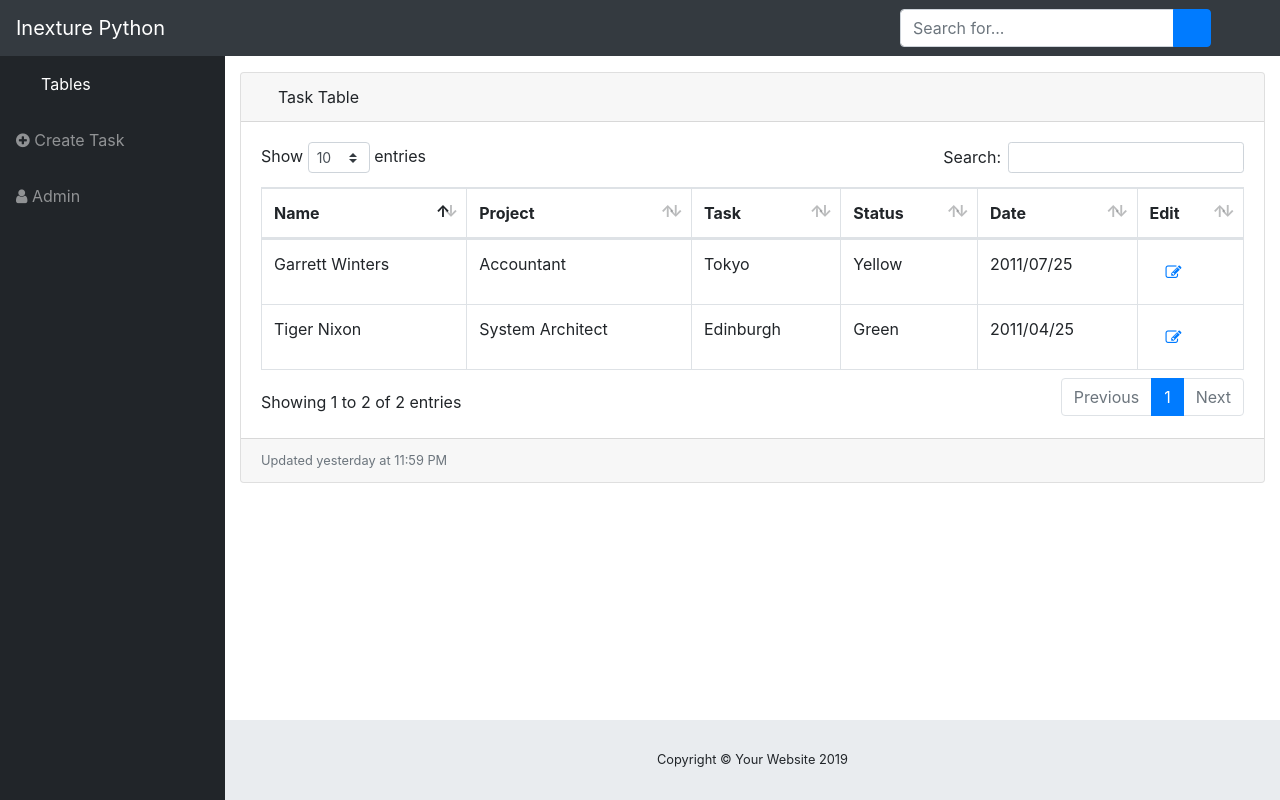
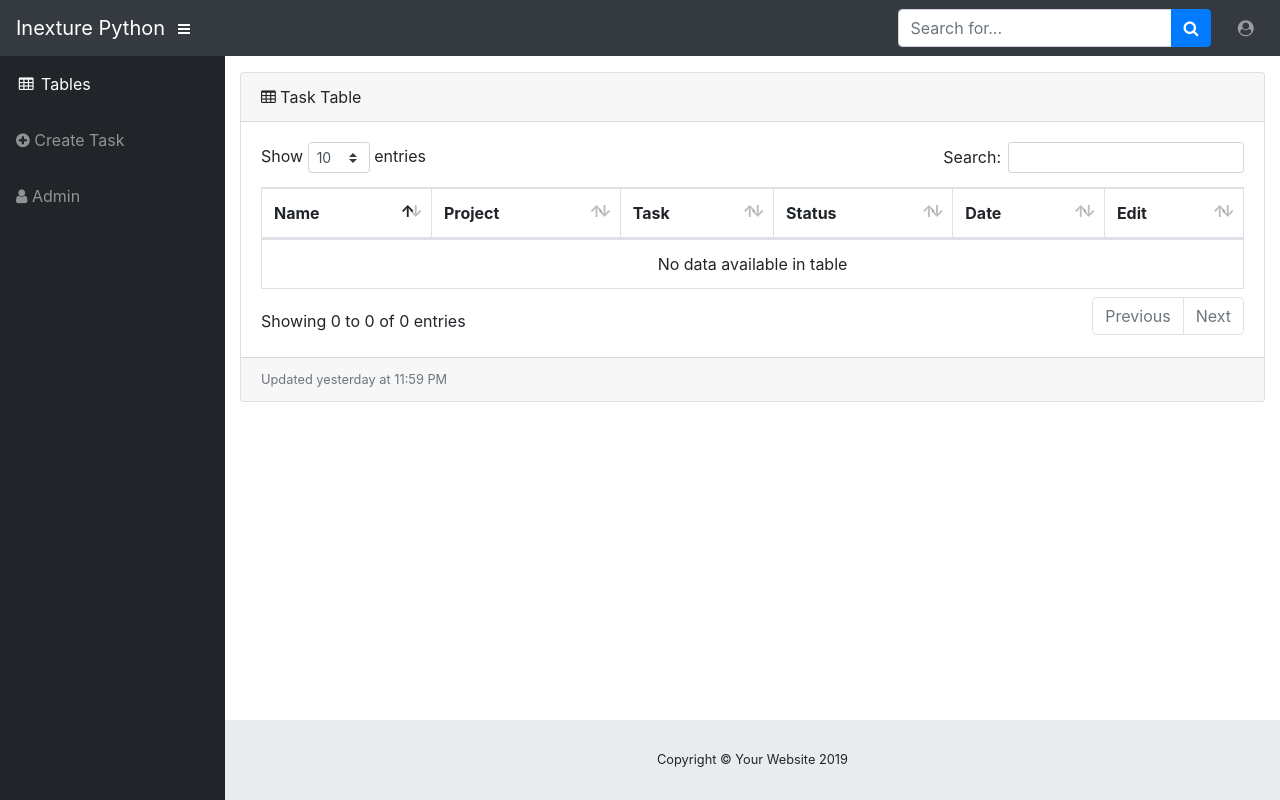
Before and after one commit to tapanhp/Daily-Task-Interface, a Flask app: template templates/tables.html in a window 1280 px wide. Run offline with Flask 2, Linux system fonts and the light colour scheme; the template is opened without the code that fills it, so the values that code supplies are empty; some web fonts are replaced.

Commit message:
Change schema structure for task serialization

```diff
--- a/app.py
+++ b/app.py
@@ -39,19 +39,19 @@ def index():
 
 
 @app.route('/tasks/', methods=['GET'])
-@login_required
+# @login_required
 def get_tasks():
     return get_all_tasks()
 
 
 @app.route('/task/<int:user_id>/', methods=['GET'])
-@login_required
+# @login_required
 def get_task_main(user_id):
     return get_task(user_id)
 
 
 @app.route('/task/', methods=["POST"])
-@login_required
+# @login_required
 def create_task_main():
     return create_task()
 
--- a/templates/base.html
+++ b/templates/base.html
@@ -34,7 +34,7 @@
     <span class="navbar-brand mr-1">Inexture Python</span>
 
     <button class="btn btn-link btn-sm text-white order-1 order-sm-0" id="sidebarToggle" href="#">
-      <i class="fas fa-bars"></i>
+      <i class="fa fa-bars"></i>
     </button>
 
     <!-- Navbar Search -->
@@ -43,7 +43,7 @@
         <input type="text" class="form-control" placeholder="Search for..." aria-label="Search" aria-describedby="basic-addon2">
         <div class="input-group-append">
           <button class="btn btn-primary" type="button">
-            <i class="fas fa-search"></i>
+            <i class="fa fa-search"></i>
           </button>
         </div>
       </div>
@@ -53,7 +53,7 @@
     <ul class="navbar-nav ml-auto ml-md-0">
       <li class="nav-item dropdown no-arrow">
         <a class="nav-link dropdown-toggle" href="#" id="userDropdown" role="button" data-toggle="dropdown" aria-haspopup="true" aria-expanded="false">
-          <i class="fas fa-user-circle fa-fw"></i>
+          <i class="fa fa-user-circle fa-fw"></i>
         </a>
         <div class="dropdown-menu dropdown-menu-right" aria-labelledby="userDropdown">
           <div class="dropdown-divider"></div>
@@ -72,7 +72,7 @@
 
 
     <a class="scroll-to-top rounded" href="#page-top">
-    <i class="fas fa-angle-up"></i>
+    <i class="fa fa-angle-up"></i>
   </a>
 
   <!-- Logout Modal-->
@@ -93,9 +93,9 @@
       </div>
     </div>
   </div>
-
   <!-- Bootstrap core JavaScript-->
-  <script src="../static/js/jquery.min.js"></script>
+  <script src="https://ajax.googleapis.com/ajax/libs/jquery/3.4.1/jquery.min.js" type="text/javascript"></script>
+{#  <script src="../static/js/jquery.min.js"></script>#}
   <script src="../static/js/bootstrap.bundle.min.js"></script>
 
   <!-- Core plugin JavaScript-->
@@ -110,6 +110,8 @@
 
   <!-- Demo scripts for this page-->
   <script src="../static/js/datatables-demo.js"></script>
+    {% block script %}
+    {% endblock %}
 
   </body>
 </html>
--- a/templates/tables.html
+++ b/templates/tables.html
@@ -6,7 +6,7 @@
         <ul class="sidebar navbar-nav">
             <li class="nav-item active">
                 <a class="nav-link" href="tables.html">
-          <i class="fas fa-fw fa-table"></i>
+                    <i class="fa fa-fw fa-table"></i>
                     <span>Tables</span></a>
             </li>
             <li class="nav-item">
@@ -28,8 +28,9 @@
                 <!-- DataTables Example -->
                 <div class="card mb-3">
                     <div class="card-header">
-            <i class="fas fa-table"></i>
-            Task Table</div>
+                        <i class="fa fa-table"></i>
+                        Task Table
+                    </div>
                     <div class="card-body">
                         <div class="table-responsive">
                             <table class="table table-bordered" id="dataTable" width="100%" cellspacing="0">
@@ -43,46 +44,6 @@
                                     <th>Edit</th>
                                 </tr>
                                 </thead>
-                <tbody>
-                <script>
-                  $.ajax({
-                    url: "https://",
-                    type: 'GET',
-                    dataType: 'json', // added data type
-                    success: function (res) {
-                      var task_data = '';
-                      $.each(res, function (key, value) {
-                        task_data += '<tr>';
-                        task_data += '<td>' + value.name + '</td>';
-                        task_data += '<td>' + value.project + '</td>';
-                        task_data += '<td>' + value.task_title + '</td>';
-                        task_data += '<td>' + value.status + '</td>';
-                        task_data += '<td>' + value.date + '</td>';
-                        task_data += "<td><a class='nav-link' href='edit.html'><i class='fa fa-pencil-square-o'></i></td>";
-                        task_data += '</tr>';
-
-                      })
-                      $('#task_table').append(task_data);
-                    }
-                  });
-                </script>
-                  <tr>
-                    <td>Tiger Nixon</td>
-                    <td>System Architect</td>
-                    <td>Edinburgh</td>
-                    <td>Green</td>
-                    <td>2011/04/25</td>
-                    <td><a class="nav-link" href="edit.html"><i class="fa fa-pencil-square-o"></i></td>
-                  </tr>
-                  <tr>
-                    <td>Garrett Winters</td>
-                    <td>Accountant</td>
-                    <td>Tokyo</td>
-                    <td>Yellow</td>
-                    <td>2011/07/25</td>
-                    <td><a class="nav-link" href="edit.html"><i class="fa fa-pencil-square-o"></i></td>
-                  </tr>
-                </tbody>
                             </table>
                         </div>
                     </div>
@@ -106,3 +67,31 @@
     </div>
     <!-- /#wrapper -->
 {% endblock %}
+
+{% block script %}
+    <script>
+        window.onload = function append_data_table() {
+            $.ajax({
+                url: "http://127.0.0.1:5000/tasks/",
+                type: 'GET',
+                dataType: 'json', // added data type
+                success: function (response) {
+                    console.log(response);
+                    var task_data = '<tbody>';
+                    for (var i = 0; i < response["data"].length; i++) {
+                        task_data += '<tr>';
+                        task_data += '<td>' + response["data"][i]["user"]["user_name"] + '</td>';
+                        task_data += '<td>' + response["data"][i]["project"]["project_name"] + '</td>';
+                        task_data += '<td>' + response["data"][i]["task_title"] + '</td>';
+                        task_data += '<td>' + response["data"][i]["status"] + '</td>';
+                        task_data += '<td>' + response["data"][i]["date"] + '</td>';
+                        task_data += "<td><a class='nav-link' href='edit.html'><i class='fa fa-pencil-square-o'></i></td>";
+                        task_data += '</tr>';
+                    }
+                    task_data += '</tbody>';
+                    $('#dataTable').append(task_data);
+                }
+            });
+        }
+    </script>
+{% endblock %}
--- a/views.py
+++ b/views.py
@@ -93,6 +93,7 @@ def create_task():
 
 def update_task(task_id):
     try:
+        time = datetime.datetime.utcnow().strftime("%H:%M")
         task = Tasks.query.get(task_id)
         task.task_title = request.json.get('task_title', task.task_title)
         task.status = request.json.get('status', task.status)
```
Also changed, not shown: models.py (+5 -2 lines). Lines whose indentation alone changed are shown as unchanged.
